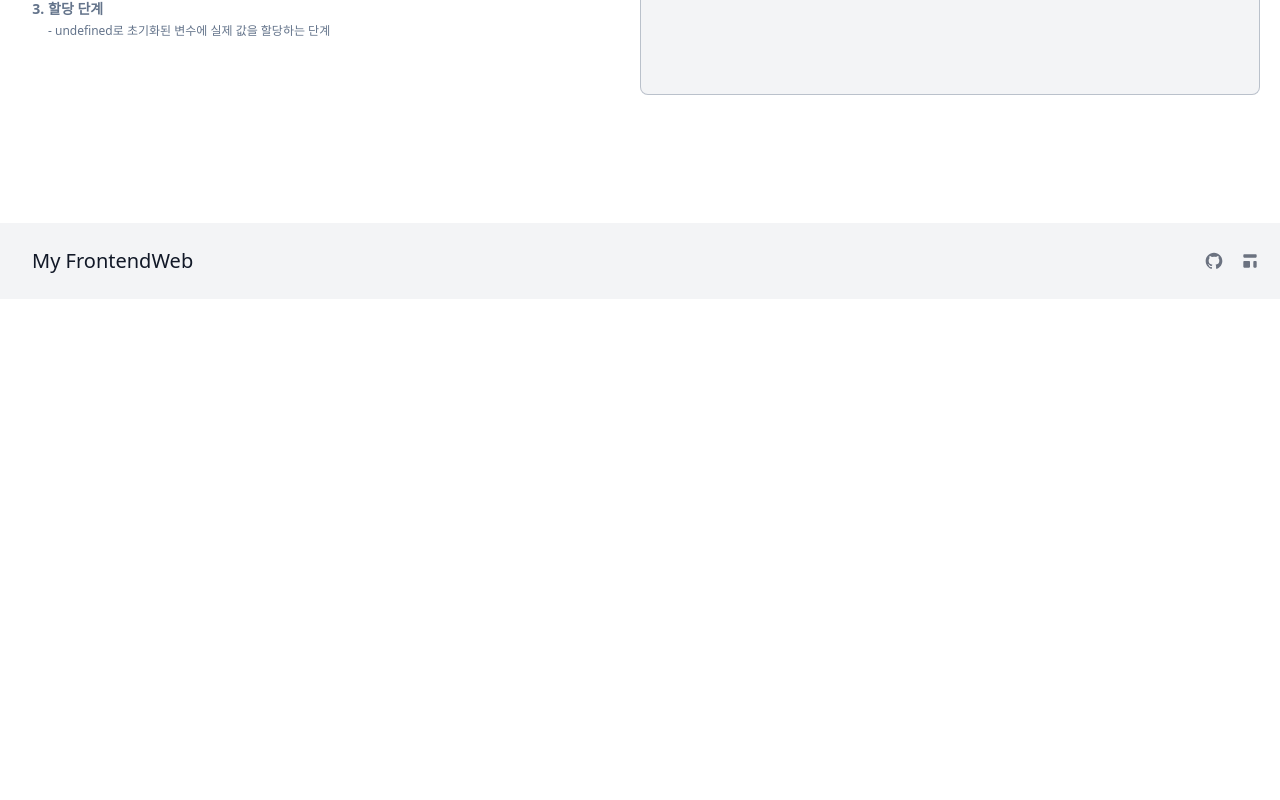
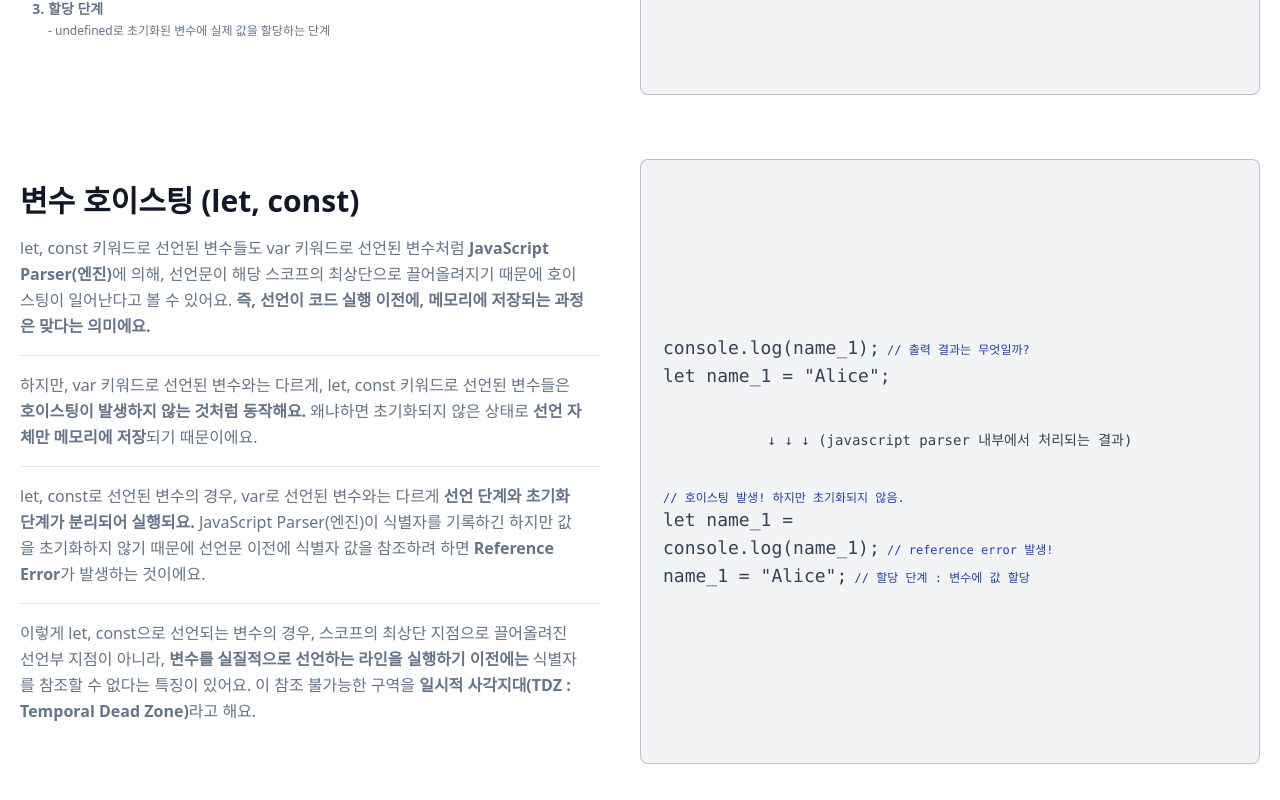
Before and after one commit to Lee-Sang-Beom/nextjs_and_notion, a Next.js app: page /web_basic/hoisting in a window 1280 px wide. Shown: the part 1820-2620 px from the top of the page. Before the commit the page ends 2119 px from the top, so only its background shows below. Built offline with nearby package versions, Linux system fonts and the light colour scheme.

Commit message:
add let,const keyword & hoisting content -> in hoisting page

```diff
--- a/pages/web_basic/hoisting.tsx
+++ b/pages/web_basic/hoisting.tsx
@@ -86,7 +86,7 @@ export default function Hoisting() {
                                 <strong>{`선언된 식별자들에 대한 정보`}</strong>
                                 {`를 기억하기 위해, 아래쪽에 존재하는 내용 중 필요한 변수와 함수의 선언을 스코프 범위의 최상단으로 `}
                                 <strong>{`내부적으로 끌어올려 처리`}</strong>
-                                {`하는 것이 바로 `}<strong>{`호이스팅`}</strong> {`이라고 볼 수 있어요.`}
+                                {`하는 것이 바로 `}<strong>{`호이스팅`}</strong>{`이라고 볼 수 있어요.`}
                             </p>
                             <p className="mb-4 leading-relaxed">
                                 {`스코프 상단에 선언부들이 내부적으로 끌어올려지는 것이기 때문에, 자바스크립트의 모든 선언에는 호이스팅이 일어난다고 볼 수 있어요.`}
@@ -108,7 +108,9 @@ export default function Hoisting() {
                                 <div className="w-2/5 h-full bg-indigo-500"></div>
                             </div>
                         </div>
-                        <div className="lg:w-full mx-auto flex flex-wrap py-6 mb-2">
+
+                        {/* var 호이스팅 */}
+                        <div className="lg:w-full mx-auto flex flex-wrap py-6 mb-4">
                             {/* flexbox - left 내용 */}
                             <div className="lg:w-1/2 w-full lg:pr-10 lg:py-6 mb-6 lg:mb-0">
                                 <h1 className="text-gray-900 text-3xl title-font font-bold mb-4">{`변수 호이스팅 (var)`}</h1>
@@ -214,6 +216,96 @@ export default function Hoisting() {
                                 </pre>
                             </div>
                         </div>
+
+                        {/* let, const 호이스팅 */}
+                        <div className="lg:w-full mx-auto flex flex-wrap py-6 mt-4 mb-2">
+                            {/* flexbox - left 내용 */}
+                            <div className="lg:w-1/2 w-full lg:pr-10 lg:py-6 mb-6 lg:mb-0">
+                                <h1 className="text-gray-900 text-3xl title-font font-bold mb-4">{`변수 호이스팅 (let, const)`}</h1>
+                                <p className="leading-relaxed mb-4">{`let, const 키워드로 선언된 변수들도 var 키워드로 선언된 변수처럼 `} <strong>{`JavaScript Parser(엔진)`}</strong>
+                                {`에 의해, 선언문이 해당 스코프의 최상단으로 끌어올려지기 때문에 호이스팅이 일어난다고 볼 수 있어요. `}
+                                <strong>{`즉, 선언이 코드 실행 이전에, 메모리에 저장되는 과정은 맞다는 의미에요.`}</strong></p>
+
+                                <div className="flex border-t border-gray-200 py-2">
+                                </div>
+                                <p className="leading-relaxed mb-4">
+                                    {`하지만, var 키워드로 선언된 변수와는 다르게, let, const 키워드로 선언된 변수들은 `}
+                                    <strong>{`호이스팅이 발생하지 않는 것처럼 동작해요.`}</strong>
+                                    {` 왜냐하면 초기화되지 않은 상태로 `}
+                                    <strong>{`선언 자체만 메모리에 저장`}</strong>{`되기 때문이에요.`}
+                                </p>
+                                <div className="flex border-t border-gray-200 py-2">
+                                </div>
+                                <p className="leading-relaxed mb-4">
+                                    {`let, const로 선언된 변수의 경우, var로 선언된 변수와는 다르게 `}
+                                    <strong>{`선언 단계와 초기화 단계가 분리되어 실행되요. `}</strong>
+                                    {`JavaScript Parser(엔진)이 식별자를 기록하긴 하지만 값을 초기화하지 않기 때문에 선언문 이전에 식별자 값을 참조하려 하면 `}
+                                    <strong>{`Reference Error`}</strong>
+                                    {`가 발생하는 것이에요.`}
+                                </p>
+                                <div className="flex border-t border-gray-200 py-2">
+                                </div>
+                                <p className="leading-relaxed mb-4">
+                                    {`이렇게 let, const으로 선언되는 변수의 경우, 스코프의 최상단 지점으로 끌어올려진 선언부 지점이 아니라, `}
+                                    <strong>{`변수를 실질적으로 선언하는 라인을 실행하기 이전에는 `}</strong>
+                                    {`식별자를 참조할 수 없다는 특징이 있어요. 이 참조 불가능한 구역을 `}
+                                    <strong>{`일시적 사각지대(TDZ : Temporal Dead Zone)`}</strong>
+                                    {`라고 해요.`}
+                                </p>
+                            </div>
+                            {/* flexbox - right 내용 */}
+                            <div className="gataby-highlight">
+                                <pre className="language-jsx">
+                                    <code className="language-jsx">
+                                        <div className="language-jsx">
+                                            {`console`}
+                                            <span className="token_punctuation">.</span>
+                                            <span className="token_function">log</span>
+                                            <span className="token_punctuation">{`(`}</span>
+                                            {`name_1`}
+                                            <span className="token_punctuation">{`);`}</span>
+                                            <span className="token_comment">{` // 출력 결과는 무엇일까?`}</span>
+                                        </div>
+                                        <div className="language-jsx">
+                                            <span className="token keyword">let</span>
+                                            {` name_1 `}
+                                            <span className="token operator">=</span>
+                                            {` "Alice";`}
+                                        </div>
+                                    </code>
+                                </pre>
+                                <div className="text-center py-6 text-sm">{`↓ ↓ ↓ (javascript parser 내부에서 처리되는 결과)`}</div>
+                                <pre className="language-jsx">
+                                    <code className="language-jsx">
+                                        <div className="language-jsx">
+                                            <div className="token_comment">{`// 호이스팅 발생! 하지만 초기화되지 않음.`}</div>
+                                            <span className="token keyword">let</span>
+                                            {` name_1 `}
+                                            <span className="token operator">=</span>
+                                        </div>
+
+                                        <div className="language-jsx">
+                                            {`console`}
+                                            <span className="token_punctuation">.</span>
+                                            <span className="token_function">log</span>
+                                            <span className="token_punctuation">{`(`}</span>
+                                            {`name_1`}
+                                            <span className="token_punctuation">{`);`}</span>
+                                            <span className="token_comment">{` // reference error 발생!`}</span>
+                                        </div>
+
+                                        <div className="language-jsx">
+                                            {`name_1 `}
+                                            <span className="token operator">=</span>
+                                            {` "Alice";`}
+                                            <span className="token_comment">{` // 할당 단계 : 변수에 값 할당`}</span>
+                                        </div>
+
+                                    </code>
+                                </pre>
+                            </div>
+                        </div>
+
                     </div>
                 </section>
             </Layout>
--- a/styles/globals.css
+++ b/styles/globals.css
@@ -72,11 +72,11 @@ p {
 
 /* code highlighting */
 .gataby-highlight{
-    @apply flex flex-col justify-center
+    @apply flex flex-col justify-center font-mono
     bg-gray-100 dark:bg-gray-800
     p-1.5 text-slate-700 dark:text-slate-200 w-full lg:w-1/2
      border-slate-500/40 dark:border-slate-400 text-sm sm:text-lg overflow-hidden
-     border rounded-lg
+     border rounded-lg hover:shadow-lg dark:hover:shadow-gray-400/40
 }
 
 .gataby-highlight pre.language-jsx{
```
